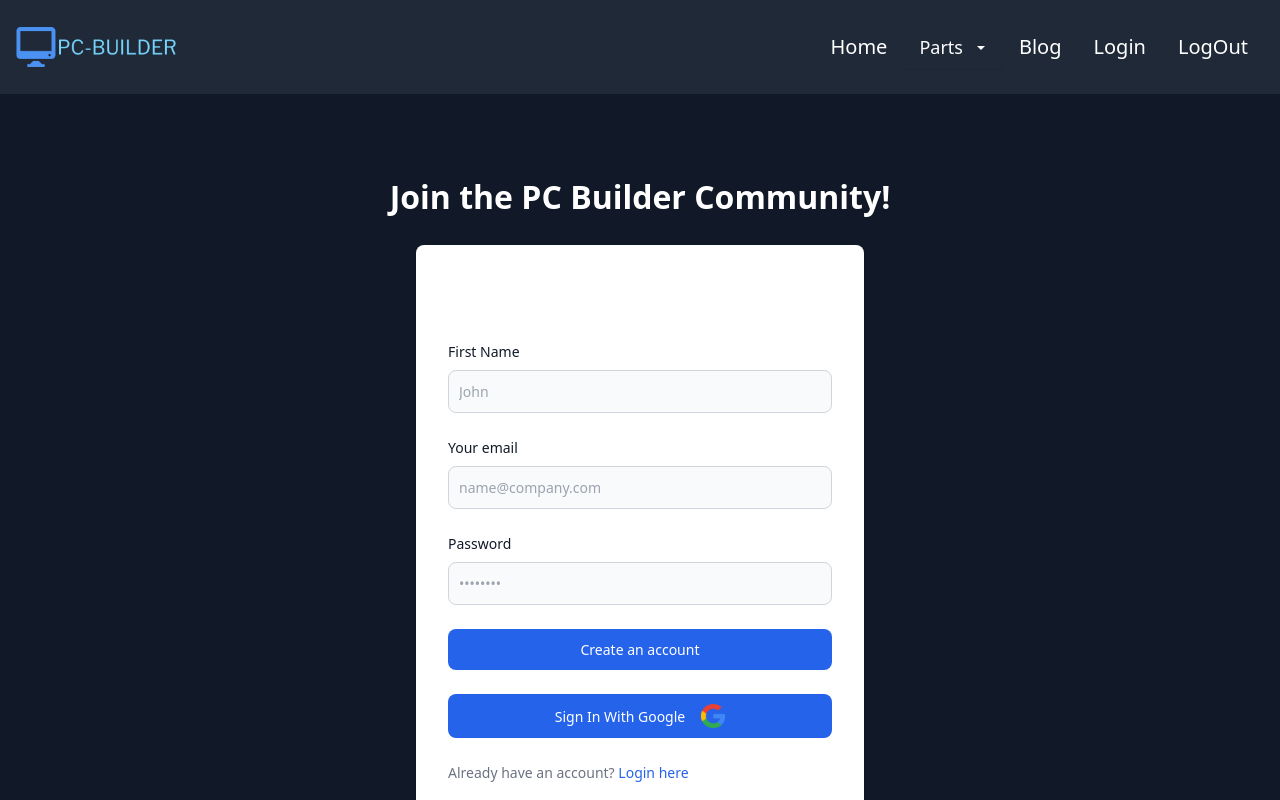
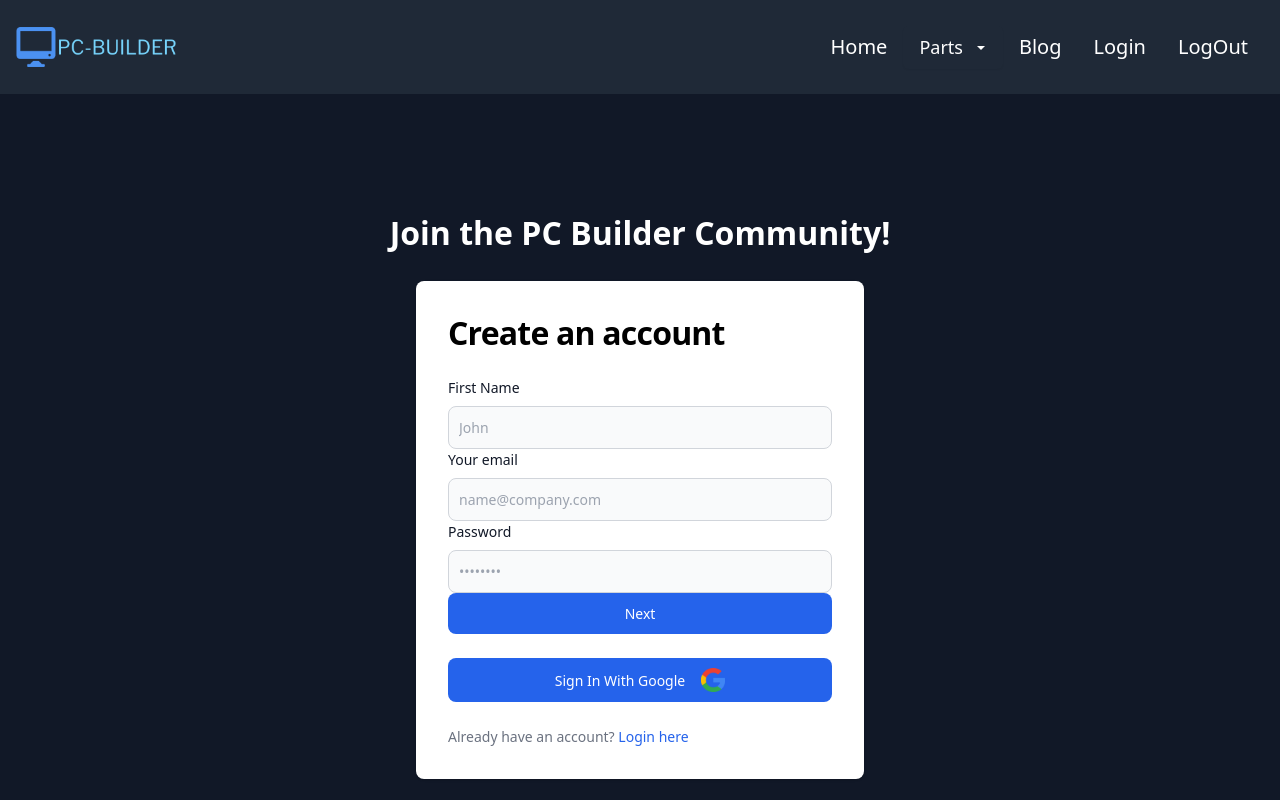
Before and after one commit to Noah8863/PC-Builder, a React (Create React App) app in the folder client/: page /SignUp in a window 1280 px wide. Shown: the top 800 px of the page. Built offline with nearby package versions, Linux system fonts and the light colour scheme.

Commit message:
created the first steps into additional questions for signup page

```diff
--- a/client/src/components/Home/home.jsx
+++ b/client/src/components/Home/home.jsx
@@ -167,7 +167,7 @@ function Home() {
           <div className="grid grid-cols-2 md:grid-cols-3 gap-4 m-4 p-4">
             <button className="flex flex-col items-center justify-center bg-blue-500 text-white rounded-lg p-4 text-xl">
               <a href="/CPU">
-                <img src={CPUImage} alt="CPU" className="max-w-40 max-h-40" />
+                <img src={CPUImage} alt="CPU" className="max-w-42 max-h-40" />
               </a>
               CPUs
             </button>
@@ -237,7 +237,7 @@ function Home() {
                     <img
                       src={cheapestItem.img}
                       alt={cheapestItem.title}
-                      className="w-full z-1"
+                      className="lg:w-60 sm:w-full z-1"
                     />
                   </div>
                   <p>Title: {cheapestItem.title}</p>
@@ -261,7 +261,7 @@ function Home() {
                     <img
                       src={mostExpensiveItem.img}
                       alt={mostExpensiveItem.title}
-                      className="w-60 max-h-60 p-2 z-1"
+                      className="lg:w-60 sm:w-full z-1"
                     />
                     <p>Title: {mostExpensiveItem.title}</p>
                     <p>Price: {mostExpensiveItem.price}</p>
--- a/client/src/components/signup/signup.jsx
+++ b/client/src/components/signup/signup.jsx
@@ -9,9 +9,11 @@ import GitHubIcon from "../../images/GitHubIcon.png";
 
 function SignUp() {
   const navigate = useNavigate();
+  const [firstName, setFirstName] = useState("");
   const [email, setEmail] = useState("");
   const [password, setPassword] = useState("");
   const [showAlert, setShowAlert] = useState(false);
+  const [showAdditionalQuestions, setShowAdditionalQuestions] = useState(false);
 
   const signIn = async () => {
     try {
@@ -43,11 +45,20 @@ function SignUp() {
     }
   };
 
+  const handleNext = () => {
+    if (firstName && email && password) {
+      setShowAdditionalQuestions(true);
+    }
+  };
+
   return (
     //Component below belongs to flowbite code snippet. See https://flowbite.com/blocks/marketing/register/ for more details
     <section className="bg-gray-900">
       {showAlert && (
-        <Alert type="blue" message="Please fill out both email and password fields." />
+        <Alert
+          type="blue"
+          message="Please fill out both email and password fields."
+        />
       )}
       <div className="flex flex-col items-center justify-center px-6 py-8 mx-auto h-screen lg:py-0">
         <a
@@ -58,19 +69,24 @@ function SignUp() {
         </a>
         <div className="w-full bg-white rounded-lg shadow dark:border md:mt-0 sm:max-w-md xl:p-0 dark:bg-gray-800 dark:border-gray-700">
           <div className="p-6 space-y-4 md:space-y-6 sm:p-8">
-            <h1 className="text-xl font-bold leading-tight tracking-tight text-white md:text-2xl ">
+            <h1 className="text-xl font-bold leading-tight tracking-tight text-black md:text-2xl ">
               Create an account
             </h1>
             <form className="space-y-4 md:space-y-6" action="#">
               <div>
+                {!showAdditionalQuestions && (
+                  <div>
+                    <div>
                       <label
                         htmlFor="firstName"
-                  className="block mb-2 text-sm font-medium text-gray-900 dark:text-white"
+                        className="block mb-2 text-sm font-medium text-gray-900 "
                       >
                         First Name
                       </label>
                       <input
-                  className="bg-gray-50 border border-gray-300 text-gray-900 sm:text-sm rounded-lg focus:ring-primary-600 focus:border-primary-600 block w-full p-2.5 dark:bg-gray-700 dark:border-gray-600 dark:placeholder-gray-400 dark:text-white dark:focus:ring-blue-500 dark:focus:border-blue-500"
+                        value={firstName}
+                        onChange={(e) => setFirstName(e.target.value)}
+                        className="bg-gray-50 border border-gray-300 text-gray-900 sm:text-sm rounded-lg focus:ring-primary-600 focus:border-primary-600 block w-full p-2.5 dark:bg-gray-700 dark:border-gray-600 dark:placeholder-gray-400  dark:focus:ring-blue-500 dark:focus:border-blue-500"
                         placeholder="John"
                         required=""
                       />
@@ -79,13 +95,14 @@ function SignUp() {
                     <div>
                       <label
                         htmlFor="email"
-                  className="block mb-2 text-sm font-medium text-gray-900 dark:text-white"
+                        className="block mb-2 text-sm font-medium text-gray-900 "
                       >
                         Your email
                       </label>
                       <input
+                        value={email}
                         onChange={(e) => setEmail(e.target.value)}
-                  className="bg-gray-50 border border-gray-300 text-gray-900 sm:text-sm rounded-lg focus:ring-primary-600 focus:border-primary-600 block w-full p-2.5 dark:bg-gray-700 dark:border-gray-600 dark:placeholder-gray-400 dark:text-white dark:focus:ring-blue-500 dark:focus:border-blue-500"
+                        className="bg-gray-50 border border-gray-300 text-gray-900 sm:text-sm rounded-lg focus:ring-primary-600 focus:border-primary-600 block w-full p-2.5 dark:bg-gray-700 dark:border-gray-600 dark:placeholder-gray-400 dark:focus:ring-blue-500 dark:focus:border-blue-500"
                         placeholder="name@company.com"
                         required=""
                       />
@@ -100,11 +117,44 @@ function SignUp() {
                         Password
                       </label>
                       <input
+                        value={password}
                         onChange={(e) => setPassword(e.target.value)}
                         placeholder="••••••••"
-                  className="bg-gray-50 border border-gray-300 text-gray-900 sm:text-sm rounded-lg focus:ring-primary-600 focus:border-primary-600 block w-full p-2.5 dark:bg-gray-700 dark:border-gray-600 dark:placeholder-gray-400 dark:text-white dark:focus:ring-blue-500 dark:focus:border-blue-500"
+                        className="bg-gray-50 border border-gray-300 text-gray-900 sm:text-sm rounded-lg focus:ring-primary-600 focus:border-primary-600 block w-full p-2.5 dark:bg-gray-700 dark:border-gray-600 dark:placeholder-gray-400  dark:focus:ring-blue-500 dark:focus:border-blue-500"
                       />
                     </div>
+
+                    <button
+                      onClick={handleNext}
+                      className="w-full text-white bg-primary-600 hover:bg-primary-700 focus:ring-4 focus:outline-none focus:ring-primary-300 font-medium rounded-lg text-sm px-5 py-2.5 text-center dark:bg-primary-600 dark:hover:bg-primary-700 dark:focus:ring-primary-800"
+                    >
+                      Next
+                    </button>
+                  </div>
+                )}
+
+                {showAdditionalQuestions && (
+                  <div>
+                    <div>
+                      <label
+                        htmlFor="password"
+                        className="block mb-2 text-sm font-medium text-gray-900 dark:text-white"
+                        required
+                      >
+                        Password
+                      </label>
+                      <input
+                        value={password}
+                        onChange={(e) => setPassword(e.target.value)}
+                        placeholder="••••••••"
+                        className="bg-gray-50 border border-gray-300 text-gray-900 sm:text-sm rounded-lg focus:ring-primary-600 focus:border-primary-600 block w-full p-2.5 dark:bg-gray-700 dark:border-gray-600 dark:placeholder-gray-400  dark:focus:ring-blue-500 dark:focus:border-blue-500"
+                      />
+                    </div>
+
+                  </div>
+                )}
+
+                {showAdditionalQuestions && (
                   <button
                     type="submit"
                     onClick={signIn}
@@ -112,6 +162,9 @@ function SignUp() {
                   >
                     Create an account
                   </button>
+                )}
+              </div>
+
               <button
                 type="submit"
                 onClick={signInWithGoogle}
```
Lines whose indentation alone changed are shown as unchanged.
